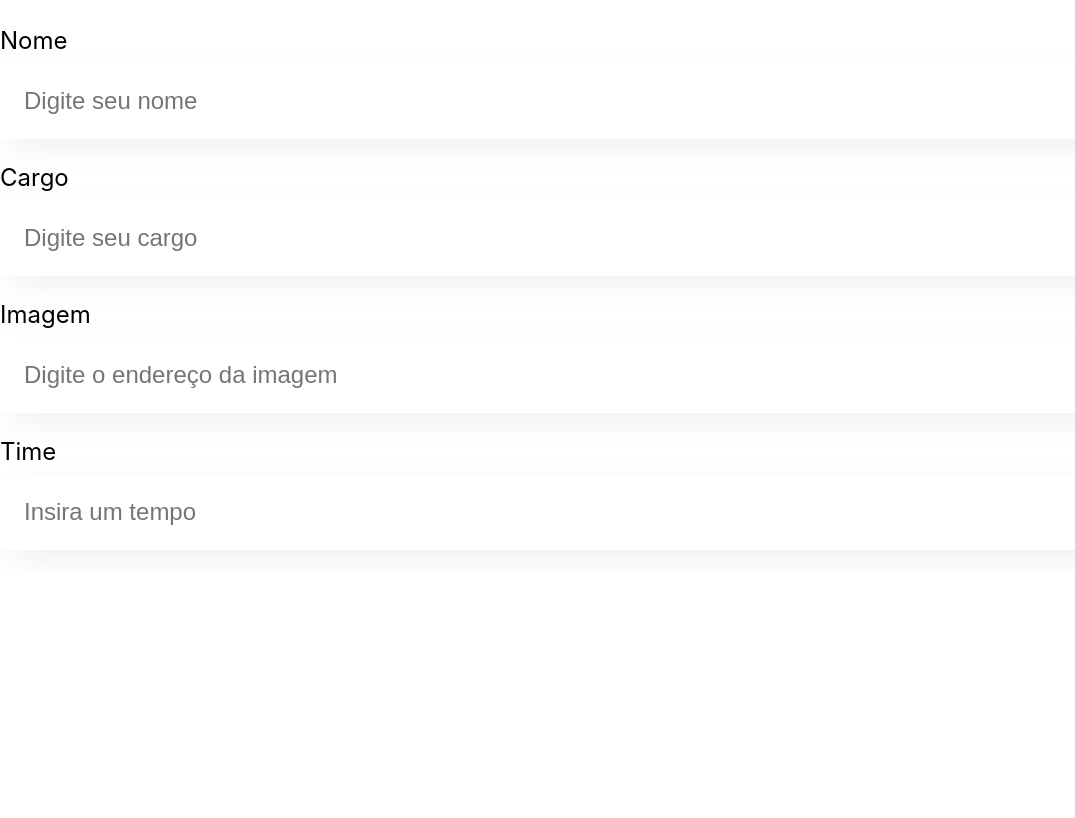
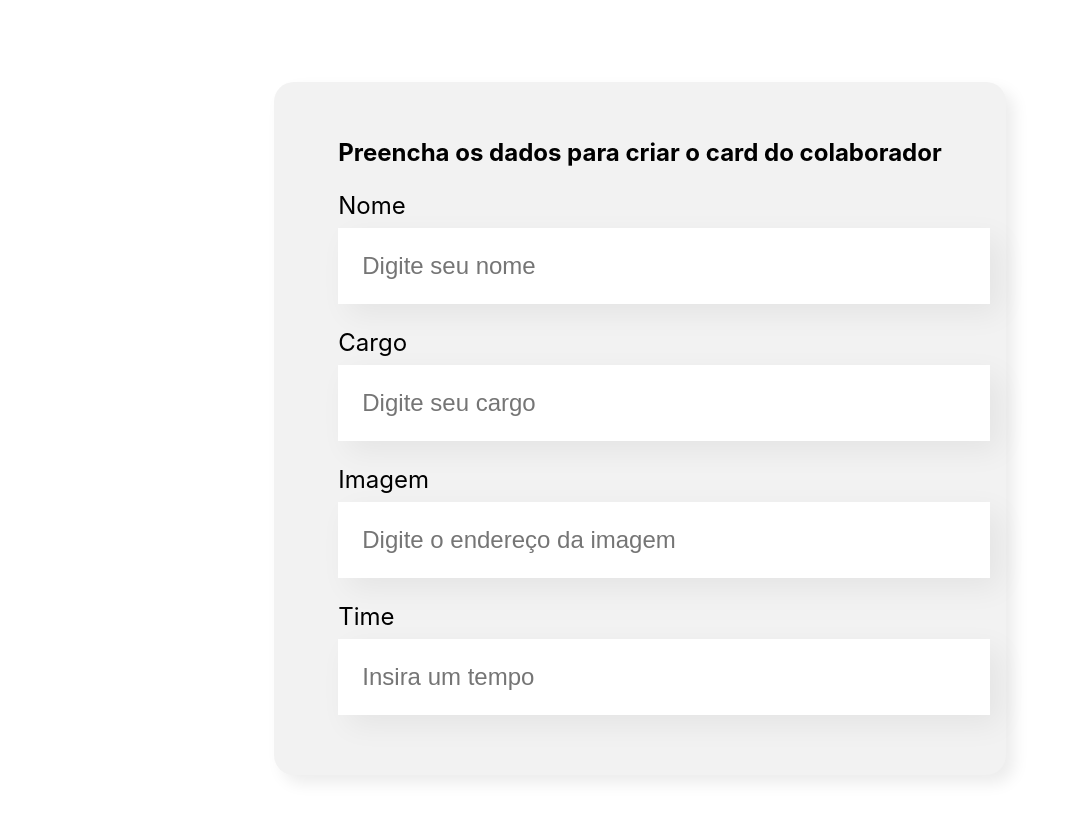
Before and after one commit to AlessandraSM/Projeto-Organo, a React (Create React App) app: page / in a window 1280 px wide. Shown: the part 558-1376 px from the top of the page, without its empty margins (0-1075 px from the left). Before the commit the page ends 1132 px from the top, so only its background shows below. Built offline with nearby package versions, Linux system fonts and the light colour scheme.

Commit message:
Componente Formulario

```diff
--- a/src/App.js
+++ b/src/App.js
@@ -1,15 +1,12 @@
 import Banner from './componentes/Banner';
-import CampoTexto from './componentes/CampoTexto';
+import Formulario from './componentes/Formulario';
 
 
 function App() {
   return (
     <div className="App">
       <Banner />
-      <CampoTexto label="Nome" placeholder="Digite seu nome"/>
-      <CampoTexto label="Cargo" placeholder="Digite seu cargo"/>
-      <CampoTexto label="Imagem" placeholder="Digite o endereço da imagem"/>
-      <CampoTexto label="Time" placeholder="Insira um tempo"/>
+      <Formulario />
     </div>
   );
 }
--- /dev/null
+++ b/src/componentes/Formulario/Formulario.css
@@ -0,0 +1,12 @@
+.formulario {
+    display: flex;
+    justify-content: center;
+    margin: 80px 0;
+}
+.formulario form {
+    max-width: 80%;
+    background-color: #F2F2F2;
+    border-radius: 20px;
+    padding: 36px 64px;
+    box-shadow: 8px 8px 16px rgba(0,0,0,0.08);
+}
--- /dev/null
+++ b/src/componentes/Formulario/index.js
@@ -0,0 +1,17 @@
+import CampoTexto from "../CampoTexto/index";
+import "./Formulario.css";
+
+function Formulario() {
+  return (
+    <section className="formulario">
+      <form>
+        <h2>Preencha os dados para criar o card do colaborador</h2>
+        <CampoTexto label="Nome" placeholder="Digite seu nome" />
+        <CampoTexto label="Cargo" placeholder="Digite seu cargo" />
+        <CampoTexto label="Imagem" placeholder="Digite o endereço da imagem" />
+        <CampoTexto label="Time" placeholder="Insira um tempo" />
+      </form>
+    </section>
+  );
+}
+export default Formulario;
```
